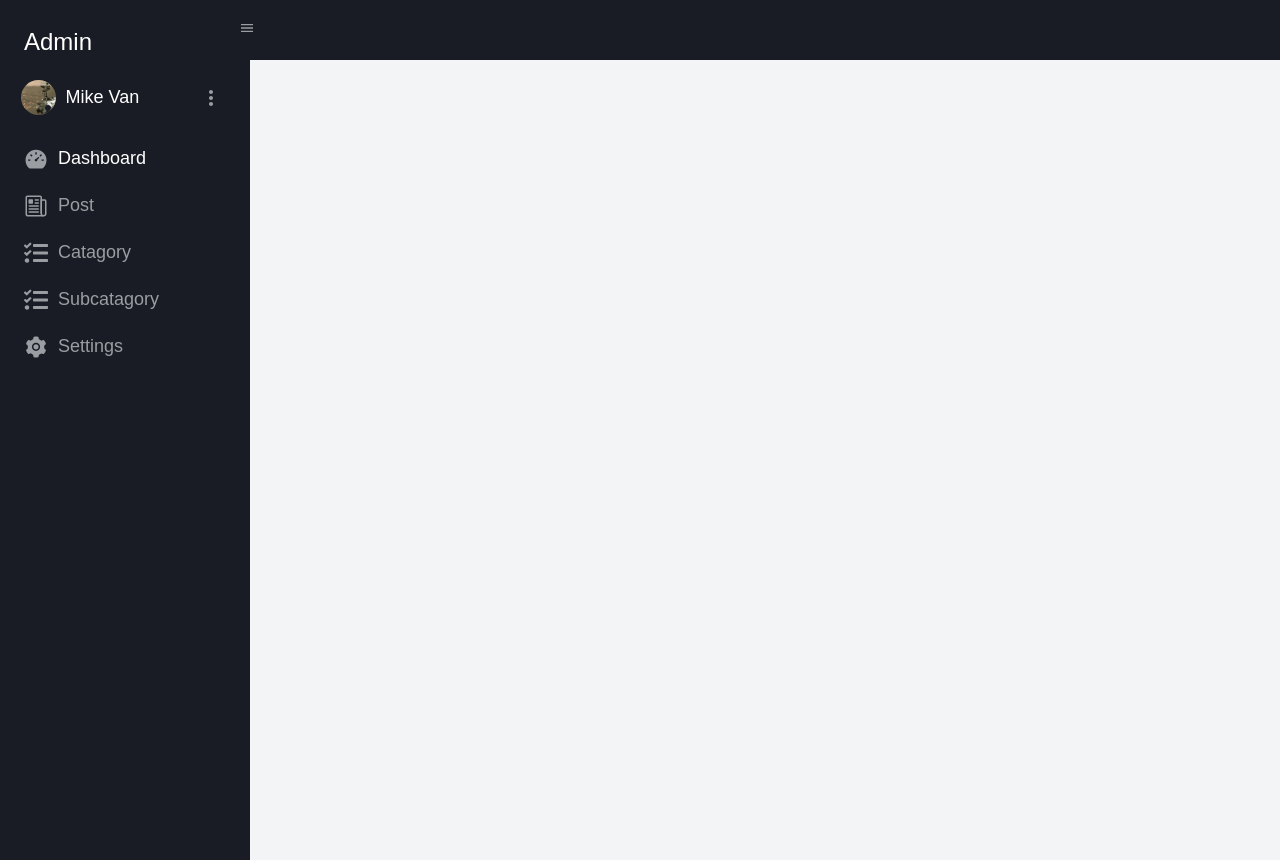
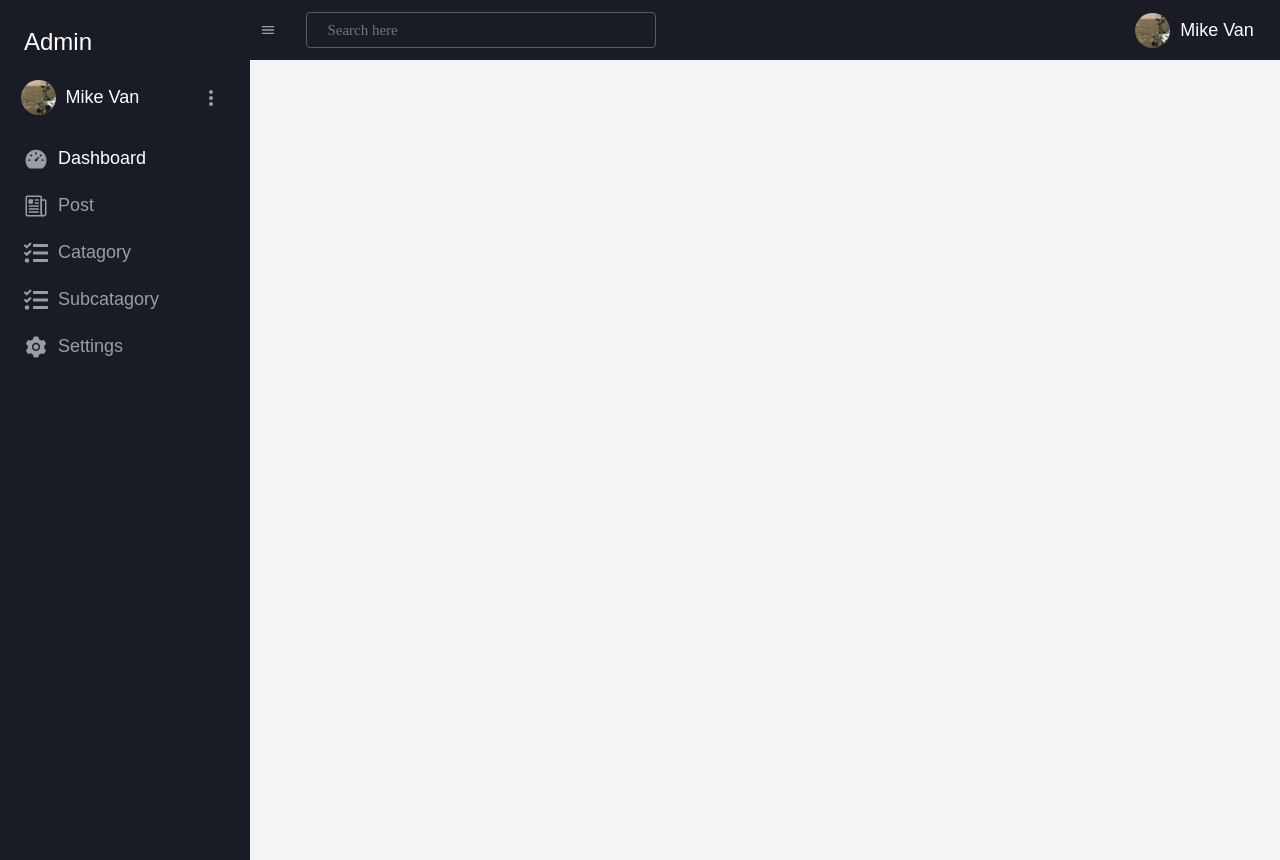
Before and after one commit to Sagni-prog/News-website, a React (Create React App) app: page / in a window 1280 px wide. Built offline with nearby package versions, Linux system fonts and the light colour scheme.

Commit message:
dashboard topbar modified

```diff
--- a/src/components/Dashboard/TopBar.js
+++ b/src/components/Dashboard/TopBar.js
@@ -1,18 +1,40 @@
 import React from 'react'
 import './topBar.css'
 import { MdOutlineMenu } from 'react-icons/md'
+import Images from '../../constants/Images'
 
 const TopBar = () => {
+
+  const { mars } = Images;
   return (
     <div className='dashboard-topbar w-100 '>
       <div className='w-100 inside flex dashboard-bg-dark'>
        <div className='title-bar container'>
           <h1 className='font-montserrat font-24 color-white pl-3 pt-3'>Admin</h1>
        </div>
-       <div className='leftBar w-100'>
-          <div></div>
-            <MdOutlineMenu className='color-light-gray font-16 mt-2 ml-2' />
-       </div>
+
+       <div className='leftBar w-100 h-100'>
+           <div className='dashboard-container flex justify-between h-100'>
+              <div className='left-content flex align-center gap-3 h-100'>
+                   <MdOutlineMenu className='color-light-gray font-16' />
+
+                   <div className='search'>
+                      <input className='search-field' placeholder='Search here'  />
+                   </div>
+              </div>
+
+
+                    <div className='right-content flex align-center gap-1 h-100'>
+                       <div className = "topbar-author-img">
+                           <img src = {mars} />
+                       </div>
+                     <div className = "topbar-author-name">
+                        <p className = "font-montserrat font-18 color-white">Mike Van</p>
+                    </div>
+                  </div>
+
+            </div>
+         </div>
        </div>
     </div>
   )
--- a/src/components/Dashboard/dashboard.css
+++ b/src/components/Dashboard/dashboard.css
@@ -1,3 +1,7 @@
 .dashboard-bg-dark{
     background-color: #191c24;
 }
+.dashboard-container{
+   width: 95%;
+   margin: 0 auto;
+}
--- a/src/components/Dashboard/topBar.css
+++ b/src/components/Dashboard/topBar.css
@@ -1,7 +1,5 @@
 .dashboard-topbar {
-    /* position: fixed; */
     height: 6rem;
-    /* margin-bottom: 12rem; */
 }
 
 .inside{
@@ -15,3 +13,50 @@
 .leftBar{
     width: 100%;
 }
+
+.search-field{
+    height: 3.6rem;
+    width: 35rem;
+    background-color: #191c24;
+    border: #585b61 solid 1px;
+    border-radius: 4px;
+    outline: none;
+    padding-left: 2rem;
+    font-family: Montserrat sans-serif;
+    color: #525870;
+    font-size: 1.5rem;
+    font-weight: 500;
+}
+
+.search-field::placeholder{
+    font-family: Montserrat sans-serif;
+    /* padding-left: 3rem; */
+    color: #747579;
+    font-size: 18;
+}
+
+.topbar-author-img{
+    position: relative;
+    width: 3.5rem;
+    max-width: 3.5rem;
+    height: 3.5rem;
+}
+
+/* .topbar-author-img::after{
+    content: '';
+    position: absolute;
+    top: 70%;
+    left: 70%;
+    width: 6px;
+    height: 6px;
+    border: #191c24 solid 3px;
+    border-radius: 50%;
+    background-color: rgb(22, 170, 22);
+} */
+
+.topbar-author-img img{
+    width: 100%;
+    height: 100%;
+    object-fit: cover;
+    border-radius: 50%;
+}
```
